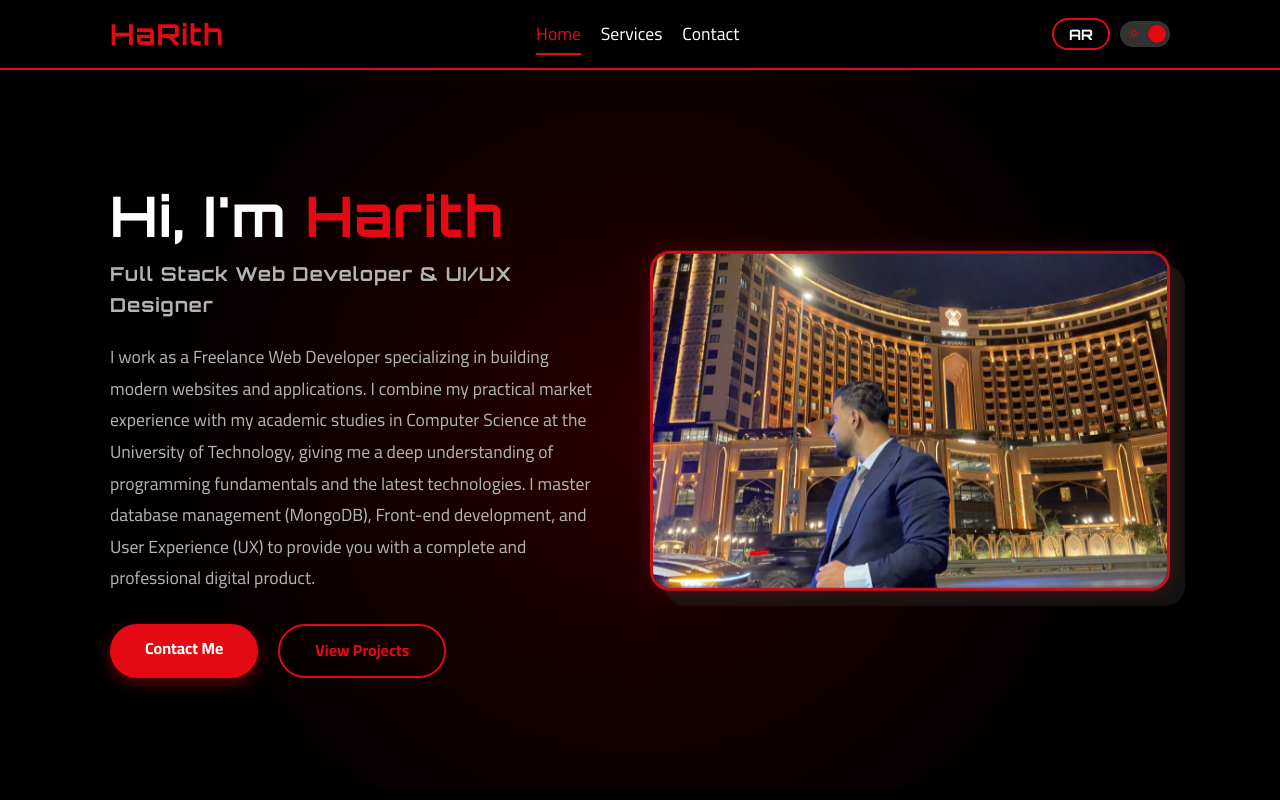
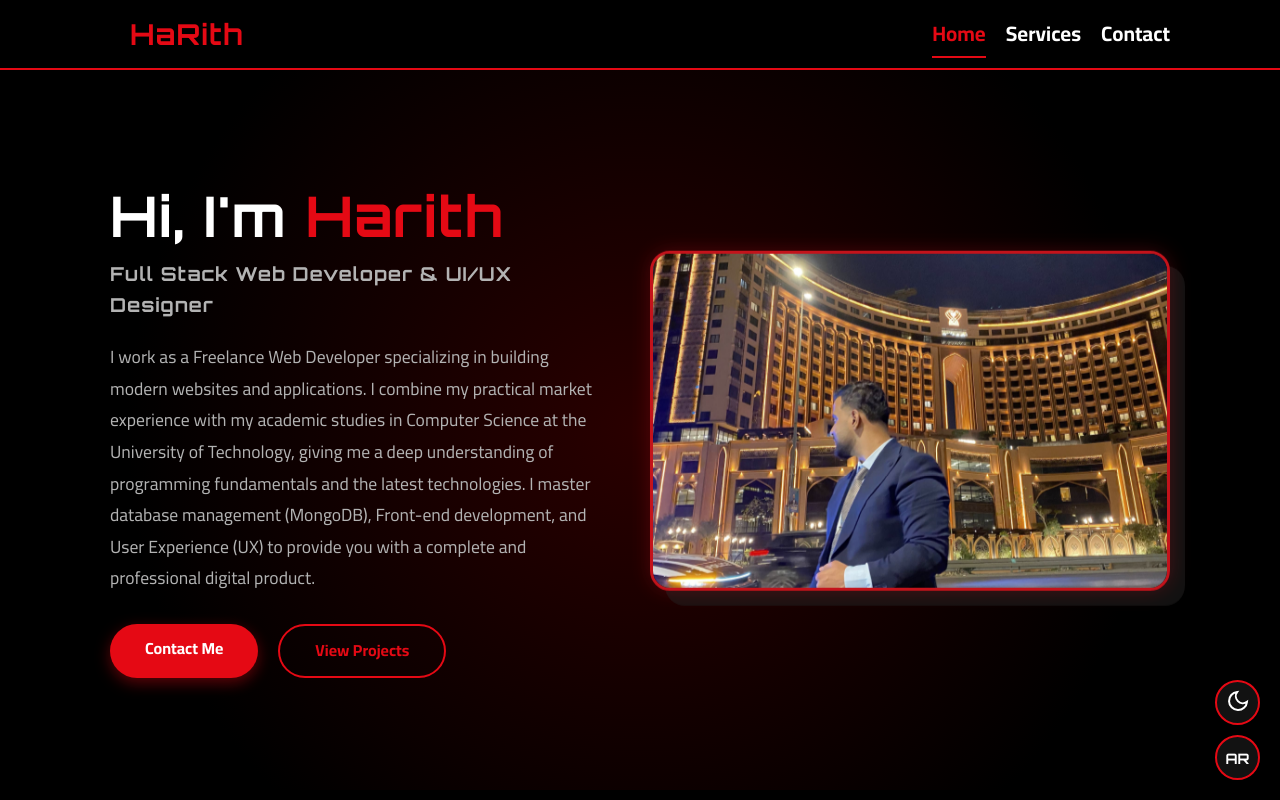
Before and after one commit to itsHaRith/portfolio, a plain HTML site: page index.html in a window 1280 px wide. Shown: the top 800 px of the page. Drawn offline with Linux system fonts and the light colour scheme.

Commit message:
Update navbar layout and theme settings

```diff
--- a/index.html
+++ b/index.html
@@ -34,20 +34,6 @@
                 <li><a href="services" data-i18n="nav_services">Services</a></li>
                 <li><a href="contact" data-i18n="nav_contact">Contact</a></li>
             </ul>
-            <div class="nav-controls">
-                <button id="lang-btn" class="lang-btn">AR</button>
-                <button id="theme-btn" class="theme-toggle" aria-label="Toggle Theme">
-                    <div class="toggle-track">
-                        <span class="toggle-icon icon-sun">
-                            <svg xmlns="http://www.w3.org/2000/svg" viewBox="0 0 24 24"><circle cx="12" cy="12" r="5"></circle><line x1="12" y1="1" x2="12" y2="3"></line><line x1="12" y1="21" x2="12" y2="23"></line><line x1="4.22" y1="4.22" x2="5.64" y2="5.64"></line><line x1="18.36" y1="18.36" x2="19.78" y2="19.78"></line><line x1="1" y1="12" x2="3" y2="12"></line><line x1="21" y1="12" x2="23" y2="12"></line><line x1="4.22" y1="19.78" x2="5.64" y2="18.36"></line><line x1="18.36" y1="5.64" x2="19.78" y2="4.22"></line></svg>
-                        </span>
-                        <span class="toggle-icon icon-moon">
-                            <svg xmlns="http://www.w3.org/2000/svg" viewBox="0 0 24 24"><path d="M21 12.79A9 9 0 1 1 11.21 3 7 7 0 0 0 21 12.79z"></path></svg>
-                        </span>
-                    </div>
-                    <div class="toggle-thumb"></div>
-                </button>
-            </div>
         </div>
     </nav>
 
@@ -196,8 +182,21 @@
         </div>
     </section>
 
-    <!-- زر الصعود للأعلى -->
-    <button id="scrollToTopBtn" title="Go to top">▲</button>
+    <!-- القائمة العائمة (أزرار التحكم + الصعود للأعلى) -->
+    <div class="floating-controls">
+        <button id="scrollToTopBtn" title="Go to top">▲</button>
+
+        <button id="lang-btn" class="lang-btn">AR</button>
+
+        <button id="theme-btn" class="theme-toggle" aria-label="Toggle Theme">
+            <span class="toggle-icon icon-sun">
+                <svg xmlns="http://www.w3.org/2000/svg" viewBox="0 0 24 24"><circle cx="12" cy="12" r="5"></circle><line x1="12" y1="1" x2="12" y2="3"></line><line x1="12" y1="21" x2="12" y2="23"></line><line x1="4.22" y1="4.22" x2="5.64" y2="5.64"></line><line x1="18.36" y1="18.36" x2="19.78" y2="19.78"></line><line x1="1" y1="12" x2="3" y2="12"></line><line x1="21" y1="12" x2="23" y2="12"></line><line x1="4.22" y1="19.78" x2="5.64" y2="18.36"></line><line x1="18.36" y1="5.64" x2="19.78" y2="4.22"></line></svg>
+            </span>
+            <span class="toggle-icon icon-moon">
+                <svg xmlns="http://www.w3.org/2000/svg" viewBox="0 0 24 24"><path d="M21 12.79A9 9 0 1 1 11.21 3 7 7 0 0 0 21 12.79z"></path></svg>
+            </span>
+        </button>
+    </div>
 
     <footer class="main-footer">
         <div class="container">
--- a/script.js
+++ b/script.js
@@ -20,8 +20,25 @@
 };
 
 scrollToTopBtn.addEventListener("click", function() {
-    document.body.scrollTop = 0;
-    document.documentElement.scrollTop = 0;
+    // دالة للصعود الناعم والبطيء
+    const duration = 1500; // المدة بالمللي ثانية (1.5 ثانية) - عدل هذا الرقم لزيادة/إنقاص السرعة
+    const start = window.scrollY;
+    const startTime = performance.now();
+
+    function animation(currentTime) {
+        const timeElapsed = currentTime - startTime;
+        const progress = Math.min(timeElapsed / duration, 1);
+
+        // دالة Ease Out Cubic لحركة ناعمة في النهاية
+        const ease = 1 - Math.pow(1 - progress, 3);
+
+        window.scrollTo(0, start * (1 - ease));
+
+        if (timeElapsed < duration) {
+            requestAnimationFrame(animation);
+        }
+    }
+    requestAnimationFrame(animation);
 });
 
 // أنيميشن المهارات (Skills Animation)
--- a/style.css
+++ b/style.css
@@ -92,98 +92,85 @@
     width: 100%;
 }
 
-/* حاوية أزرار التحكم (اللغة والثيم) */
-.nav-controls {
+/* حاوية الأزرار العائمة (أسفل اليمين) */
+.floating-controls {
+    position: fixed;
+    bottom: 20px;
+    right: 20px;
+    z-index: 1000;
     display: flex;
+    flex-direction: column-reverse; /* الترتيب من الأسفل للأعلى */
+    gap: 10px;
     align-items: center;
-    gap: 10px;
 }
 
 /* زر الثيم (Toggle Switch Style) */
 .theme-toggle {
-    background: transparent;
-    border: none;
+    /* تحويل زر الثيم ليكون دائرياً ومتناسقاً مع القائمة العائمة */
+    width: 45px;
+    height: 45px;
+    border-radius: 50%;
+    background-color: var(--card-bg);
+    border: 2px solid var(--primary-color);
     cursor: pointer;
+    display: flex;
+    justify-content: center;
+    align-items: center;
     padding: 0;
-    display: flex;
-    align-items: center;
-    position: relative;
-    width: 50px;
-    height: 26px;
-    background-color: #333;
-    border-radius: 50px;
-    border: 2px solid var(--border-color);
-    transition: background-color 0.3s ease, border-color 0.3s ease;
+    overflow: hidden;
+    box-shadow: 0 4px 10px rgba(0,0,0,0.3);
+    transition: transform 0.3s;
 }
 
-[data-theme="light"] .theme-toggle {
-    background-color: #e0e0e0;
-    border-color: #ccc;
+.theme-toggle:hover {
+    transform: scale(1.1);
 }
 
 .toggle-track {
-    display: flex;
-    justify-content: space-between;
-    width: 100%;
-    padding: 0 6px;
-    align-items: center;
+    /* إخفاء المسار القديم */
+    display: none;
 }
 
 .toggle-icon svg {
-    width: 12px;
-    height: 12px;
+    width: 24px;
+    height: 24px;
     fill: none;
-    stroke: var(--primary-color);
+    stroke: var(--text-color);
     stroke-width: 2;
 }
 
+/* إظهار أيقونة واحدة بناءً على الثيم */
+.theme-toggle .icon-sun { display: none; }
+.theme-toggle .icon-moon { display: block; }
+
+[data-theme="light"] .theme-toggle .icon-sun { display: block; }
+[data-theme="light"] .theme-toggle .icon-moon { display: none; }
+
 .toggle-thumb {
-    position: absolute;
-    top: 2px;
-    left: 2px;
-    width: 18px;
-    height: 18px;
-    background-color: var(--primary-color);
-    border-radius: 50%;
-    transition: transform 0.3s cubic-bezier(0.4, 0.0, 0.2, 1);
-    box-shadow: 0 1px 3px rgba(0,0,0,0.3);
-}
-
-/* تحريك الكرة في الوضع الليلي (الافتراضي في CSS المتغيرات هو Dark، لكن هنا نعتمد على data-theme) */
-/* سنفترض أن الوضع الافتراضي (بدون كلاس) هو Dark، لذا الكرة على اليمين؟
-   أو نعتمد على data-theme="light" لتحريكها.
-   لنجعل الوضع الافتراضي (Dark): الكرة على اليمين (Moon).
-   الوضع الفاتح (Light): الكرة على اليسار (Sun).
-*/
-
-/* تعديل: لنجعل الكرة تتحرك بناءً على الثيم */
-[data-theme="dark"] .toggle-thumb {
-    transform: translateX(24px);
-    background-color: var(--primary-color);
-}
-
-[data-theme="light"] .toggle-thumb {
-    transform: translateX(0);
-    background-color: var(--primary-color);
+    display: none; /* إخفاء الكرة القديمة */
 }
 
 /* زر اللغة */
 .lang-btn {
-    background: transparent;
+    background: var(--card-bg);
     border: 2px solid var(--primary-color);
     color: var(--text-color);
-    padding: 5px 15px;
-    border-radius: 20px;
+    width: 45px;
+    height: 45px;
+    border-radius: 50%;
+    display: flex;
+    justify-content: center;
+    align-items: center;
     cursor: pointer;
     font-weight: bold;
     font-family: var(--font-en);
     transition: 0.3s;
     font-size: 0.9rem;
+    box-shadow: 0 4px 10px rgba(0,0,0,0.3);
 }
 
 .lang-btn:hover {
-    background: var(--primary-color);
-    color: #fff;
+    transform: scale(1.1);
 }
 
 /* زر القائمة (مخفي في الديسكتوب ويظهر في الموبايل) */
@@ -200,6 +187,7 @@
     font-weight: bold;
     color: var(--primary-color);
     position: relative;
+    margin-left: 20px; /* مسافة عن الحافة */
 }
 
 .logo.glitch::before, .logo.glitch::after {
@@ -241,11 +229,12 @@
 .nav-menu {
     display: flex;
     gap: 20px;
-    margin: 0 auto; /* توسيط القائمة */
+    margin-left: 50px; /* دفع القائمة قليلاً عن الحافة اليسرى في الوضع العربي */
 }
 
 .nav-menu a {
-    font-size: 1.1rem;
+    font-size: 1.3rem;
+    font-weight: bold;
     transition: color 0.3s;
 }
 
@@ -726,23 +715,25 @@
 
 /* --- Scroll To Top --- */
 #scrollToTopBtn {
-    display: none;
-    position: fixed;
-    bottom: 20px;
-    right: 20px;
-    z-index: 99;
+    display: none; /* يتم التحكم به عبر JS */
+    width: 45px;
+    height: 45px;
     border: none;
     outline: none;
     background-color: var(--primary-color);
     color: white;
     cursor: pointer;
-    padding: 15px;
+    display: flex;
+    justify-content: center;
+    align-items: center;
     border-radius: 50%;
     font-size: 18px;
+    box-shadow: 0 4px 10px rgba(0,0,0,0.3);
+    transition: transform 0.3s;
 }
 
 #scrollToTopBtn:hover {
-    background-color: #555;
+    transform: translateY(-3px);
 }
 
 /* --- Responsive (Mobile) --- */
@@ -772,13 +763,6 @@
 
     .menu-toggle {
         display: none; /* إخفاء زر القائمة */
-    }
-
-    /* تنسيق حاوية الأزرار في الموبايل */
-    .nav-controls {
-        gap: 5px;
-        order: 0; /* الترتيب كما هو */
-        flex-shrink: 0; /* منع تقلص الأزرار */
     }
 
     /* Hero Mobile: Stacked */
```
Also changed, not shown: contact.html (+15 -15 lines), services.html (+15 -15 lines).
